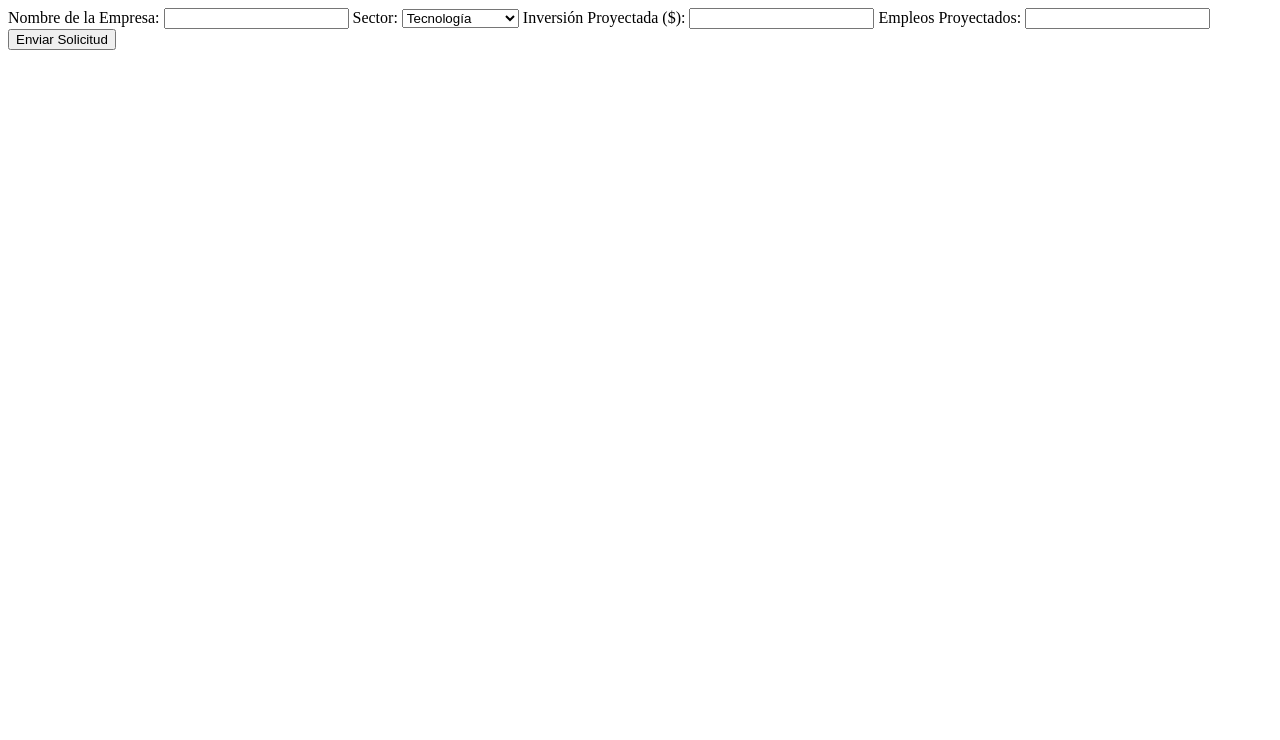
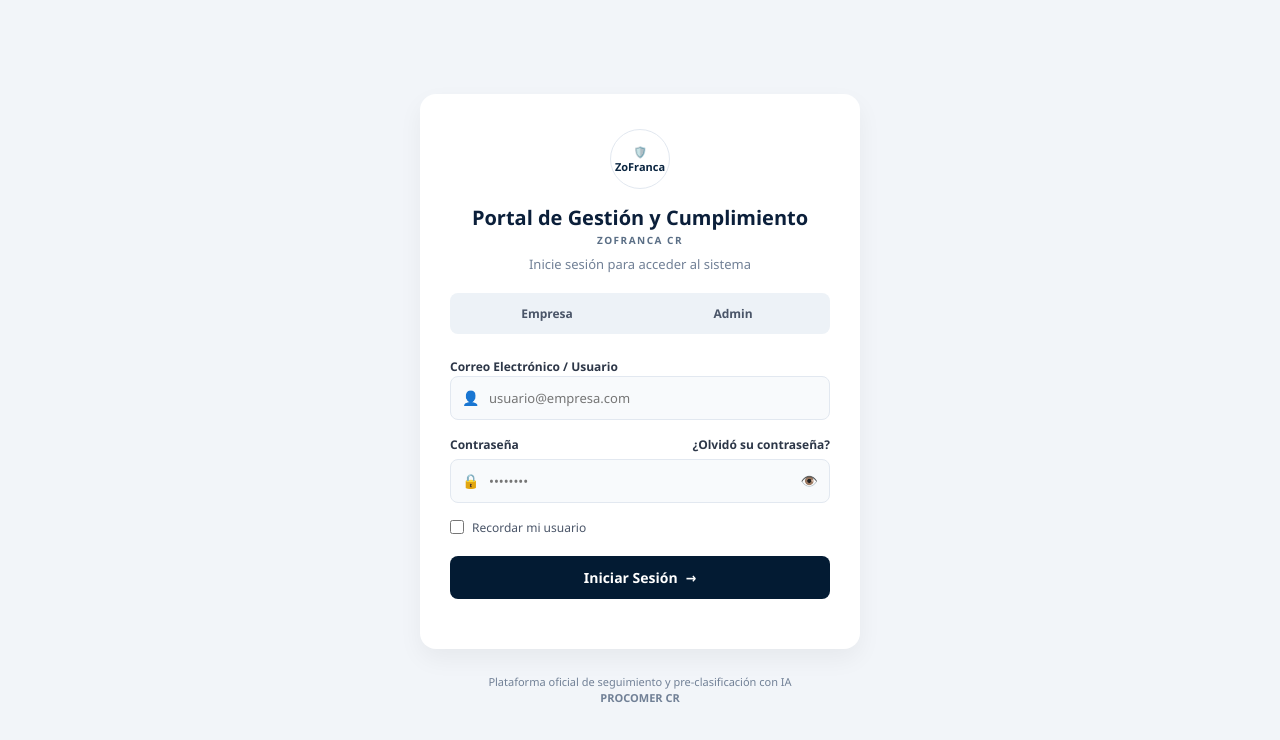
Before and after one commit to aleexds/Lab-Zona-Franca, a website built with Vite: page zona-franca/index.html in a window 1280 px wide. Built offline with nearby package versions, Linux system fonts and the light colour scheme.

Commit message:
página login y primer md

```diff
--- a/zona-franca/index.html
+++ b/zona-franca/index.html
@@ -1,33 +1,66 @@
-<!doctype html>
-<html lang="en">
-  <head>
-    <meta charset="UTF-8" />
-    <link rel="icon" type="image/svg+xml" href="/favicon.svg" />
-    <meta name="viewport" content="width=device-width, initial-scale=1.0" />
-    <title>zona-franca</title>
-  </head>
-  <body>
-    <form id="formularioSolicitud">
-  <label for="empresa">Nombre de la Empresa:</label>
-  <input type="text" id="empresa" required>
+<!DOCTYPE html>
+<html lang="es">
+<head>
+  <meta charset="UTF-8">
+  <meta name="viewport" content="width=device-width, initial-scale=1.0">
+  <title>Portal de Gestión y Cumplimiento - ZoFranca CR</title>
+  <link rel="stylesheet" href="src/style.css">
+</head>
+<body>
 
-  <label for="sector">Sector:</label>
-  <select id="sector">
-    <option value="tecnologia">Tecnología</option>
-    <option value="manufactura">Manufactura</option>
-    <option value="bpo">Servicios (BPO)</option>
-  </select>
+  <div class="login-card">
+    <div class="logo-container">
+      <span class="logo-text">🛡️ ZoFranca</span>
+    </div>
 
-  <label for="inversion">Inversión Proyectada ($):</label>
-  <input type="number" id="inversion" required>
+    <h1 class="title">Portal de Gestión y Cumplimiento</h1>
+    <div class="sub-brand">ZOFRANCA CR</div>
+    <p class="subtitle">Inicie sesión para acceder al sistema</p>
 
-  <label for="empleos">Empleos Proyectados:</label>
-  <input type="number" id="empleos" required>
+    <div class="role-selector">
+      <button type="button" class="role-btn" onclick="seleccionarRol('Empresa', this)">Empresa</button>
+      <button type="button" class="role-btn" onclick="seleccionarRol('Admin', this)">Admin</button>
+    </div>
 
-  <button type="submit" id="btnEnviar">Enviar Solicitud</button>
-</form>
+    <form id="formLogin">
+      <div class="form-group">
+        <label for="username">Correo Electrónico / Usuario</label>
+        <div class="input-wrapper">
+          <span class="input-icon">👤</span>
+          <input type="text" id="username" placeholder="usuario@empresa.com" required>
+        </div>
+      </div>
 
-<!-- Elemento para mostrar estados de carga o mensajes de error (RF-10, RF-11) -->
-<div id="mensajeEstado"></div>
+      <div class="form-group">
+        <div class="label-row">
+          <label for="password">Contraseña</label>
+          <a href="#" class="forgot-link">¿Olvidó su contraseña?</a>
+        </div>
+        <div class="input-wrapper">
+          <span class="input-icon">🔒</span>
+          <input type="password" id="password" placeholder="••••••••" required>
+          <span class="toggle-password">👁️</span>
+        </div>
+      </div>
 
-<script src="src/js/app.js"></script>
+      <div class="checkbox-group">
+        <input type="checkbox" id="recordar">
+        <label for="recordar">Recordar mi usuario</label>
+      </div>
+
+      <button type="submit" class="btn-submit">
+        Iniciar Sesión <span>→</span>
+      </button>
+    </form>
+
+    <div id="mensajeEstado"></div>
+  </div>
+
+  <div class="footer-text">
+    Plataforma oficial de seguimiento y pre-clasificación con IA<br>
+    <strong>PROCOMER CR</strong>
+  </div>
+
+  <script src="login.js"></script>
+</body>
+</html>
--- a/zona-franca/src/js/app.js
+++ b/zona-franca/src/js/app.js
@@ -0,0 +1,61 @@
+let rolSeleccionado = 'admin'; // Rol por defecto
+
+// 1. Cambiar estado visual de las pestañas de Rol
+function seleccionarRol(rol, elemento) {
+  document.querySelectorAll('.role-btn').forEach(btn => btn.classList.remove('active'));
+  elemento.classList.add('active');
+
+  // Mapeo visual a rol interno
+  if (rol === 'Empresa') rolSeleccionado = 'cliente';
+  else rolSeleccionado = 'admin';
+}
+
+// 2. Evento de inicio de sesión
+document.getElementById('formLogin').addEventListener('submit', async function (e) {
+  e.preventDefault();
+
+  const usernameInput = document.getElementById('username').value.trim();
+  const passwordInput = document.getElementById('password').value.trim();
+  const mensajeDiv = document.getElementById('mensajeEstado');
+
+  mensajeDiv.style.color = "blue";
+  mensajeDiv.textContent = "Verificando credenciales...";
+
+  try {
+    // Consulta asíncrona a db.json
+    const response = await fetch(`http://localhost:3001/usuarios?username=${encodeURIComponent(usernameInput)}`);
+
+    if (!response.ok) throw new Error("Error de comunicación con el servidor.");
+
+    const usuarios = await response.json();
+
+    // Validar usuario y contraseña
+    if (usuarios.length === 0 || usuarios[0].password !== passwordInput) {
+      mensajeDiv.style.color = "red";
+      mensajeDiv.textContent = "Credenciales incorrectas.";
+      return;
+    }
+
+    const usuario = usuarios[0];
+
+    // Guardar sesión local
+    localStorage.setItem('usuarioSesion', JSON.stringify(usuario));
+
+    mensajeDiv.style.color = "green";
+    mensajeDiv.textContent = `¡Bienvenido! Redirigiendo a panel de ${usuario.rol}...`;
+
+    // Redirección según rol obtenido del JSON
+    setTimeout(() => {
+      if (usuario.rol === 'admin') {
+        window.location.href = 'admin-dashboard.html';
+      } else {
+        window.location.href = 'cliente-dashboard.html';
+      }
+    }, 1000);
+
+  } catch (error) {
+    console.error(error);
+    mensajeDiv.style.color = "red";
+    mensajeDiv.textContent = "No se pudo conectar con json-server (Puerto 3001).";
+  }
+});
--- /dev/null
+++ b/zona-franca/src/style.css
@@ -0,0 +1,211 @@
+* {
+  box-sizing: border-box;
+  margin: 0;
+  padding: 0;
+  font-family: 'Segoe UI', Tahoma, Geneva, Verdana, sans-serif;
+}
+
+body {
+  background-color: #f2f5f9;
+  display: flex;
+  flex-direction: column;
+  justify-content: center;
+  align-items: center;
+  min-height: 100vh;
+  color: #333;
+}
+
+.login-card {
+  background: #ffffff;
+  width: 100%;
+  max-width: 440px;
+  padding: 35px 30px;
+  border-radius: 16px;
+  box-shadow: 0 10px 25px rgba(0, 0, 0, 0.05);
+  text-align: center;
+}
+
+.logo-container {
+  width: 60px;
+  height: 60px;
+  margin: 0 auto 15px;
+  border-radius: 50%;
+  border: 1px solid #e2e8f0;
+  display: flex;
+  align-items: center;
+  justify-content: center;
+  background: #fff;
+}
+
+.logo-text {
+  font-weight: bold;
+  font-size: 11px;
+  color: #0a2540;
+}
+
+.title {
+  font-size: 20px;
+  font-weight: 700;
+  color: #0b1f3a;
+  margin-bottom: 2px;
+}
+
+.sub-brand {
+  font-size: 10px;
+  font-weight: 800;
+  letter-spacing: 1.5px;
+  color: #5a6e85;
+  margin-bottom: 8px;
+}
+
+.subtitle {
+  font-size: 13px;
+  color: #718096;
+  margin-bottom: 20px;
+}
+
+/* Segmented Role Selector */
+.role-selector {
+  background: #edf2f7;
+  padding: 4px;
+  border-radius: 8px;
+  display: flex;
+  margin-bottom: 20px;
+}
+
+.role-btn {
+  flex: 1;
+  padding: 8px 0;
+  font-size: 12px;
+  font-weight: 600;
+  border: none;
+  background: transparent;
+  color: #4a5568;
+  cursor: pointer;
+  border-radius: 6px;
+  transition: all 0.2s ease;
+}
+
+.role-btn.active {
+  background: #ffffff;
+  color: #0b1f3a;
+  box-shadow: 0 2px 4px rgba(0, 0, 0, 0.08);
+}
+
+/* Form Fields */
+.form-group {
+  text-align: left;
+  margin-bottom: 16px;
+}
+
+.label-row {
+  display: flex;
+  justify-content: space-between;
+  align-items: center;
+  margin-bottom: 6px;
+}
+
+label {
+  font-size: 12px;
+  font-weight: 600;
+  color: #2d3748;
+}
+
+.forgot-link {
+  font-size: 12px;
+  font-weight: 600;
+  color: #2d3748;
+  text-decoration: none;
+}
+
+.input-wrapper {
+  position: relative;
+  display: flex;
+  align-items: center;
+}
+
+.input-wrapper input {
+  width: 100%;
+  padding: 12px 12px 12px 38px;
+  font-size: 13px;
+  border: 1px solid #e2e8f0;
+  border-radius: 8px;
+  background: #f8fafc;
+  outline: none;
+}
+
+.input-wrapper input:focus {
+  border-color: #0b1f3a;
+  background: #fff;
+}
+
+.input-icon {
+  position: absolute;
+  left: 12px;
+  color: #a0aec0;
+  font-size: 14px;
+}
+
+.toggle-password {
+  position: absolute;
+  right: 12px;
+  color: #a0aec0;
+  cursor: pointer;
+  font-size: 14px;
+}
+
+/* Checkbox */
+.checkbox-group {
+  display: flex;
+  align-items: center;
+  gap: 8px;
+  margin-bottom: 20px;
+  text-align: left;
+}
+
+.checkbox-group input {
+  width: 14px;
+  height: 14px;
+}
+
+.checkbox-group label {
+  font-size: 12px;
+  color: #4a5568;
+  font-weight: normal;
+}
+
+/* Submit Button */
+.btn-submit {
+  width: 100%;
+  padding: 12px;
+  background-color: #031b33;
+  color: white;
+  border: none;
+  border-radius: 8px;
+  font-size: 14px;
+  font-weight: 600;
+  cursor: pointer;
+  display: flex;
+  align-items: center;
+  justify-content: center;
+  gap: 8px;
+}
+
+.btn-submit:hover {
+  background-color: #0a2540;
+}
+
+/* Status Messages & Footer */
+#mensajeEstado {
+  margin-top: 15px;
+  font-size: 12px;
+  font-weight: 600;
+}
+
+.footer-text {
+  margin-top: 25px;
+  font-size: 11px;
+  color: #718096;
+  text-align: center;
+  line-height: 1.5;
+}
```
Also changed, not shown: zona-franca/src/docs/zonafranca.md (added, +24 -0 lines), zona-franca/src/services/indexServices.js (added, +14 -0 lines).
